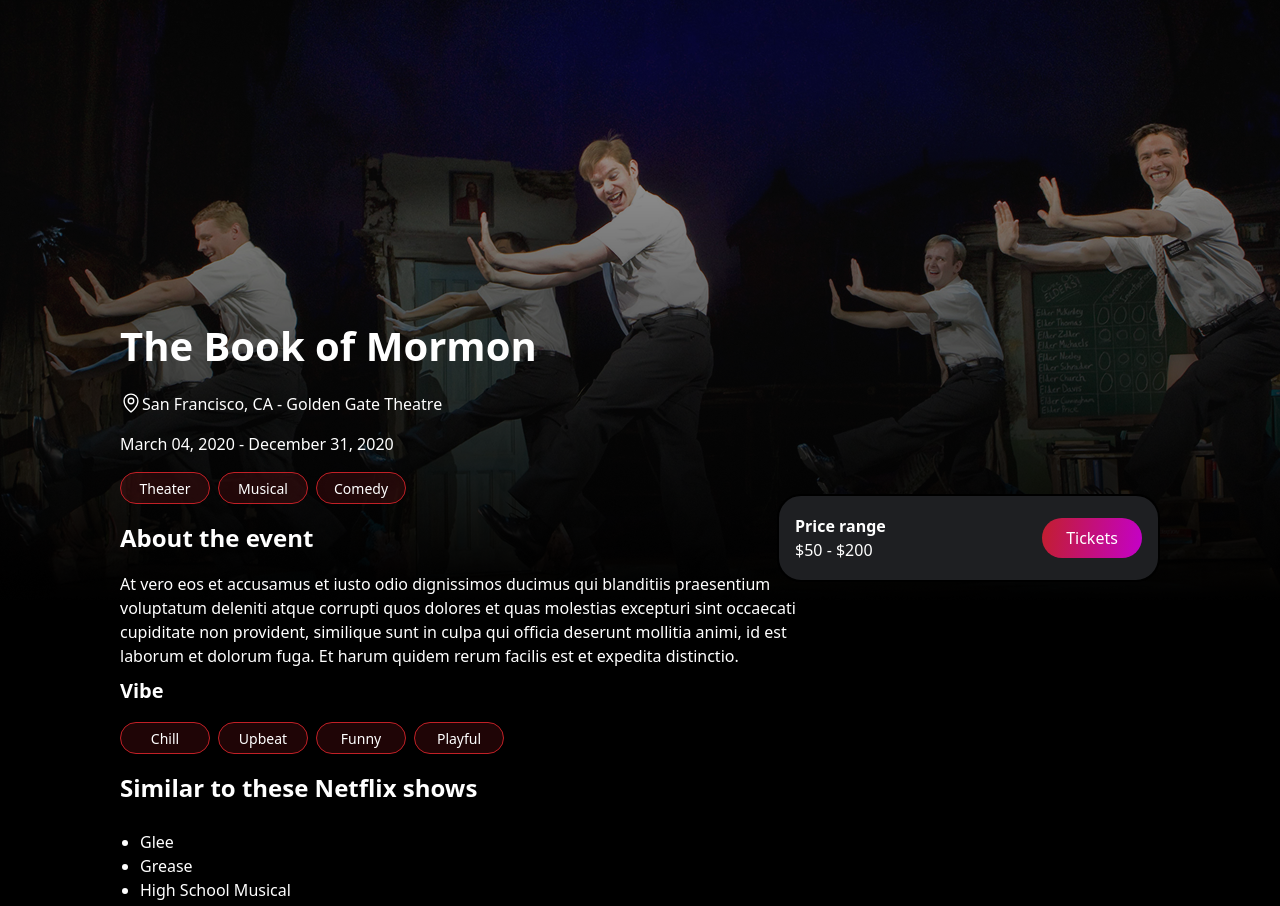
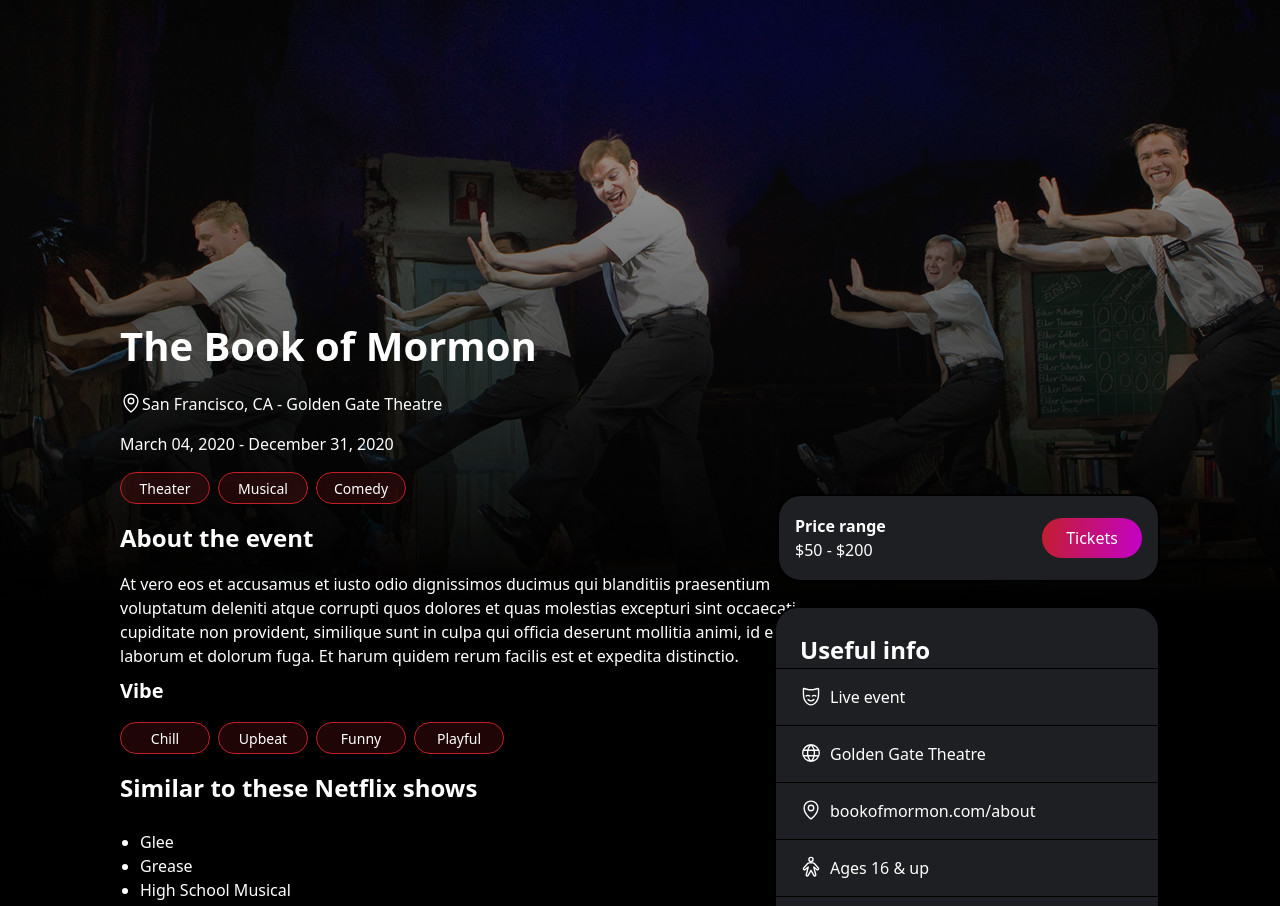
Before and after one commit to FrancAlvenn/direcho-trabaho-project-figma-mockup, a React (Create React App) app: page / in a window 1280 px wide. Shown: the top 906 px of the page. Built offline with nearby package versions, Linux system fonts and the light colour scheme.

Commit message:
update: adding useful info section

```diff
--- a/src/components/AboutPage/About.jsx
+++ b/src/components/AboutPage/About.jsx
@@ -2,6 +2,14 @@
 import { getEvents } from "../../services/events.service";
 import bgImage from "../../assets/images/bom-2.png";
 import { MapPin } from "@phosphor-icons/react";
+import { Globe } from "@phosphor-icons/react";
+import { MaskHappy } from "@phosphor-icons/react";
+import { Person } from "@phosphor-icons/react";
+import { FacebookLogo } from "@phosphor-icons/react";
+import { InstagramLogo } from "@phosphor-icons/react";
+import { YoutubeLogo } from "@phosphor-icons/react";
+import { XLogo } from "@phosphor-icons/react";
+import { Envelope } from "@phosphor-icons/react";
 
 const Tag = ({ text }) => (
   <span className="flex items-center justify-center w-[90px] h-[32px] text-[14px] text-white bg-[#C2202629] rounded-full border border-[#C22026] backdrop-blur-[16px]">
@@ -33,7 +41,7 @@
           width: "100%",
         }}
       >
-        {/* Price Range Box Positioned Absolutely */}
+        {/* Price Range */}
         <div className="absolute top-[494px] right-[120px] w-[383px] h-[88px] border-2 flex items-center justify-between p-4 bg-[#1e1f22] rounded-[24px]">
           <div className="text-[16px] text-left flex-grow text-white">
             <h3 className="font-bold text-[16px] text-white">Price range</h3>
@@ -59,6 +67,80 @@
           </button>
         </div>
 
+        {/* Useful Info */}
+        <div className="absolute top-[606px] right-[120px] w-[386px] h-[381px] border-2 p-6 bg-[#1e1f22] rounded-[24px] flex flex-col justify-start space-y-4">
+          <h3 className="text-left font-bold text-[24px] text-white">
+            Useful info
+            <hr className="border-t border-black -mx-6" />
+          </h3>
+
+          {event.useful_info?.type_of_event && (
+            <>
+              <p className="flex col-span-full gap-2 text-left text-[16px] text-white">
+                <MaskHappy size={22} />
+                {event.useful_info.type_of_event}
+              </p>
+              <hr className="border-t border-black -mx-6" />
+            </>
+          )}
+
+          {event.useful_info?.theatre && (
+            <>
+              <p className="flex col-span-full gap-2 text-left text-[16px] text-white">
+                <Globe size={22} />
+                {event.useful_info.theatre}
+              </p>
+              <hr className="border-t border-black -mx-6" />
+            </>
+          )}
+
+          {event.useful_info?.website && (
+            <>
+              <a
+                href={event.useful_info.website}
+                className="flex col-span-full gap-2 text-left text-[16px] text-white hover:text-gray-300 transition"
+                target="_blank"
+                rel="noopener noreferrer"
+              >
+                <MapPin size={22} />
+                {event.useful_info.website}
+              </a>
+              <hr className="border-t border-black -mx-6" />
+            </>
+          )}
+
+          {event.useful_info?.age_appropriate && (
+            <>
+              <p className="flex col-span-full gap-2 text-left text-[16px] text-white">
+                <Person size={22} />
+                {event.useful_info.age_appropriate}
+              </p>
+              <hr className="border-t border-black -mx-6" />
+            </>
+          )}
+
+          <div className="w-[304px] h-[48px] p-2 flex items-center justify-center rounded-[12px] bg-[#1e1f22]">
+            <div className="flex gap-x-4 text-white">
+              <div className="w-[48px] h-[48px] bg-black rounded-[50px] flex items-center justify-center">
+                <FacebookLogo size={24} />
+              </div>
+              <div className="w-[48px] h-[48px] bg-black rounded-[50px] flex items-center justify-center">
+                <InstagramLogo size={24} />
+              </div>
+              <div className="w-[48px] h-[48px] bg-black rounded-[50px] flex items-center justify-center">
+                <YoutubeLogo size={24} />
+              </div>
+              <div className="w-[48px] h-[48px] bg-black rounded-[50px] flex items-center justify-center">
+                <XLogo size={24} />
+              </div>
+              <div className="w-[48px] h-[48px] bg-black rounded-[50px] flex items-center justify-center">
+                <Envelope size={24} />
+              </div>
+            </div>
+          </div>
+        </div>
+
+        {/*About Section*/}
         <div className="flex flex-col space-y-4 pl-[120px] mt-[276px]">
           <h1 className="col-span-full text-left text-[40px] font-bold text-white">
             {event.title}
@@ -86,7 +168,6 @@
           <h3 className="col-span-full text-left font-bold text-[20px] text-white">
             Vibe
           </h3>
-          {/* Vibe Tags */}
           <div className="flex gap-2 flex-wrap">
             {event.vibe.map((tag, idx) => (
               <Tag key={idx} text={tag} />
@@ -122,7 +203,6 @@
               );
             })}
           </div>
-
         </div>
       </div>
     </div>
--- a/src/data/events.json
+++ b/src/data/events.json
@@ -11,10 +11,6 @@
       "end": "December 31, 2020"
     },
     "similar_events": ["Glee", "Grease", "High School Musical", "Arrested Development"],
-    "useful_info": {
-      "contact_number": "+1-234-567-8901",
-      "website": "https://bookofmormon.com"
-    },
     "artists": [
       { "id": "artist-001", "name": "Tom Xander", "image": "/assets/images/actor-1.png" },
       { "id": "artist-002", "name": "Tom Xander", "image": "/assets/images/actor-2.png" },
@@ -28,6 +24,13 @@
     "price_range": {
       "min": 50,
       "max": 200
+    },
+    "useful_info": {
+      "type_of_event": "Live event",
+      "theatre": "Golden Gate Theatre",
+      "website": "bookofmormon.com/about",
+      "age_appropriate": "Ages 16 & up",
+      "contact_number": null
     }
   },
   {
```
Lines whose indentation alone changed are shown as unchanged.
